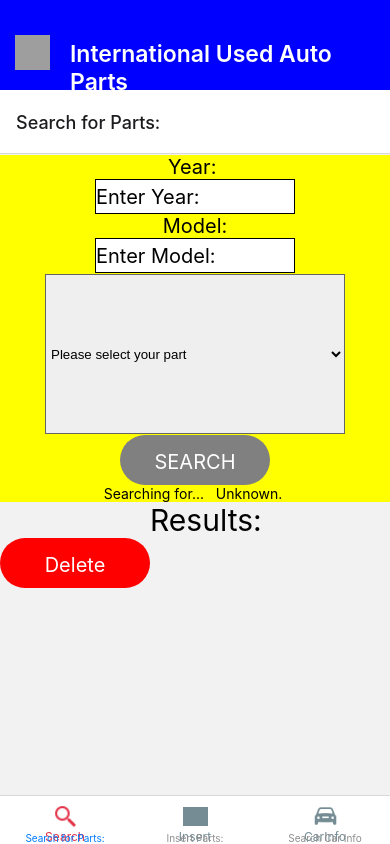
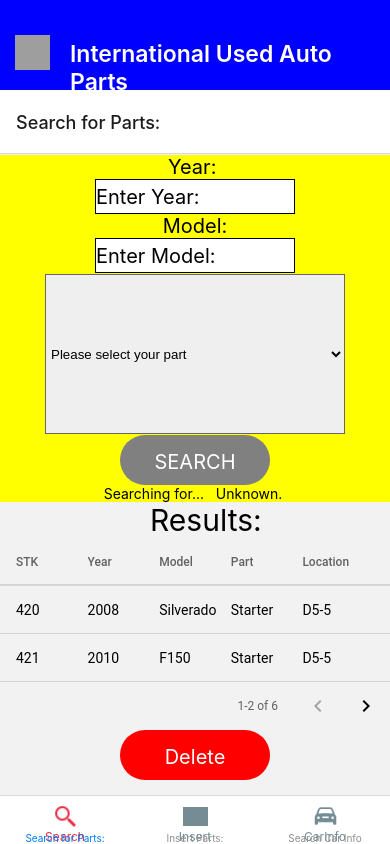
Before and after one commit to WilfredoEsco/InventoryAppReactNative, a React Native app: screen / in a window 390 px wide. Built offline with nearby package versions, Linux system fonts and the light colour scheme; grey boxes are pictures that could not be loaded.

Commit message:
added table with dummy data

```diff
--- a/components/Datatable.js
+++ b/components/Datatable.js
@@ -1,2 +1,55 @@
-import React from "react";
-import {View, Text, Button, StyleSheet} from 'react-native';
+import * as React from 'react';
+import { DataTable } from 'react-native-paper';
+
+const optionsPerPage = [2, 3, 4];
+
+const Datatable = () => {
+  const [page, setPage] = React.useState(0);
+  const [itemsPerPage, setItemsPerPage] = React.useState(optionsPerPage[0]);
+
+  React.useEffect(() => {
+    setPage(0);
+  }, [itemsPerPage]);
+
+  return (
+    <DataTable>
+      <DataTable.Header>
+        <DataTable.Title >STK</DataTable.Title>
+        <DataTable.Title >Year</DataTable.Title>
+        <DataTable.Title >Model</DataTable.Title>
+        <DataTable.Title >Part</DataTable.Title>
+        <DataTable.Title >Location</DataTable.Title>
+      </DataTable.Header>
+
+      <DataTable.Row>
+        <DataTable.Cell>420</DataTable.Cell>
+        <DataTable.Cell >2008</DataTable.Cell>
+        <DataTable.Cell >Silverado</DataTable.Cell>
+        <DataTable.Cell >Starter</DataTable.Cell>
+        <DataTable.Cell >D5-5</DataTable.Cell>
+      </DataTable.Row>
+      <DataTable.Row>
+        <DataTable.Cell>421</DataTable.Cell>
+        <DataTable.Cell >2010</DataTable.Cell>
+        <DataTable.Cell >F150</DataTable.Cell>
+        <DataTable.Cell >Starter</DataTable.Cell>
+        <DataTable.Cell >D5-5</DataTable.Cell>
+      </DataTable.Row>
+
+
+      <DataTable.Pagination
+        page={page}
+        numberOfPages={3}
+        onPageChange={(page) => setPage(page)}
+        label="1-2 of 6"
+        optionsPerPage={optionsPerPage}
+        itemsPerPage={itemsPerPage}
+        setItemsPerPage={setItemsPerPage}
+        showFastPagination
+        optionsLabel={'Rows per page'}
+      />
+    </DataTable>
+  );
+}
+
+export default Datatable;
--- a/package.json
+++ b/package.json
@@ -16,11 +16,14 @@
     "expo": "~45.0.0",
     "expo-status-bar": "~1.3.0",
     "react": "17.0.2",
+    "react-data-table-component": "^7.5.2",
     "react-dom": "17.0.2",
     "react-native": "0.68.2",
+    "react-native-paper": "^4.12.2",
     "react-native-picker-select": "^8.0.4",
     "react-native-vector-icons": "^9.1.0",
-    "react-native-web": "0.17.7"
+    "react-native-web": "0.17.7",
+    "styled-components": "^5.3.5"
   },
   "devDependencies": {
     "@babel/core": "^7.12.9"
--- a/screens/SearchScreen.js
+++ b/screens/SearchScreen.js
@@ -4,12 +4,16 @@ import {View, Text, Button, StyleSheet,TouchableOpacity} from 'react-native';
 import Searcher from "../components/Searcher";
 import Header from "../components/Header"
 import CustomButton from "../components/customButton";
+import Datatable from "../components/Datatable";
+
 const SearchScreen = ({navigation}) => {
     return(
         <View style = {StyleSheet.container}>
 
             <Searcher/>
             <Text style = {styles.resultText}>Results: </Text>
+            <Datatable/>
+
             <TouchableOpacity>
             <View style ={{...styles.button}}>
                 <Text style ={{...styles.buttonText}}>
@@ -46,6 +50,7 @@ const styles = StyleSheet.create({
         width:150,
         height:50,
         align:"center",
+        marginLeft:120
 
     },
     buttonText:{
```
Also changed, not shown: 1 other file (tests, documents, lock files or other folders).
